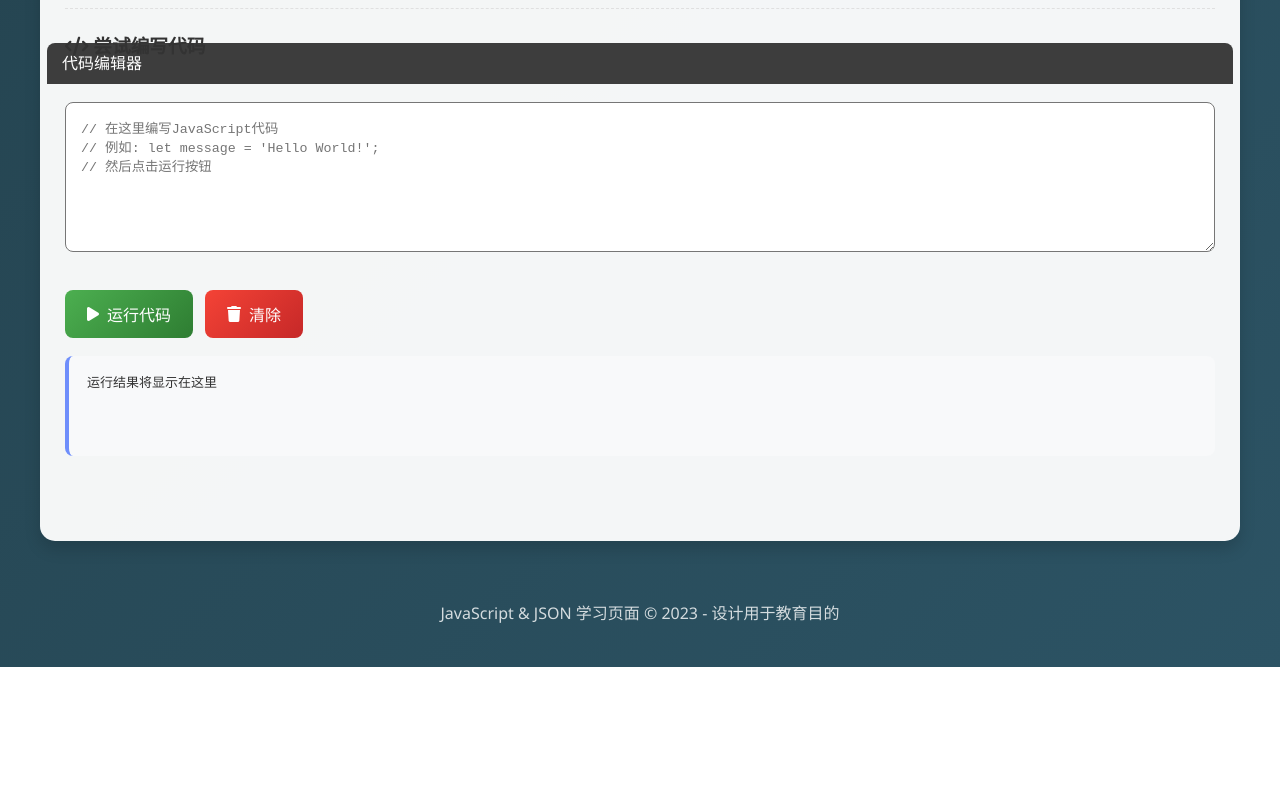
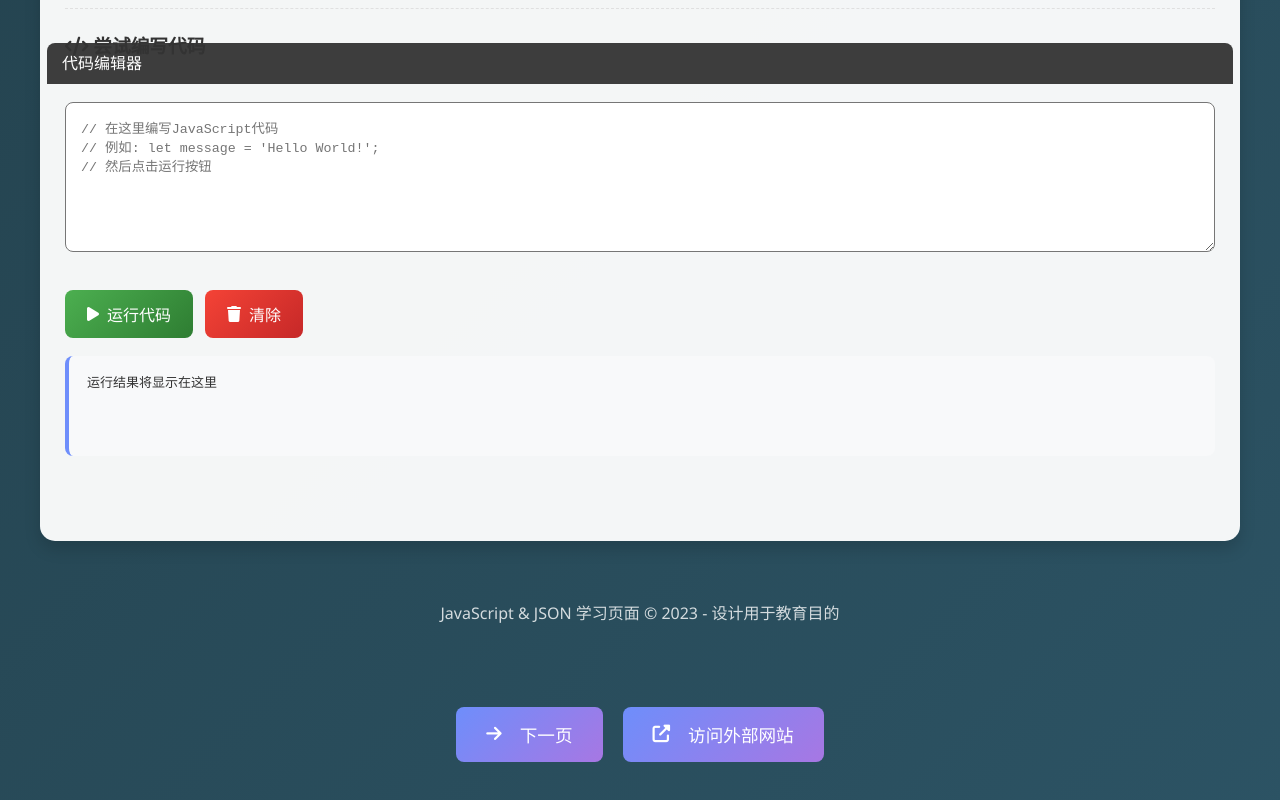
Before and after one commit to wmicft/wmicft.github.io, a plain HTML site: page index.html in a window 1280 px wide. Shown: the part 5347-6147 px from the top of the page. Before the commit the page ends 6014 px from the top, so only its background shows below. Drawn offline with Linux system fonts and the light colour scheme.

Commit message:
Add files via upload

```diff
--- a/index.html
+++ b/index.html
@@ -924,3 +924,58 @@ colors.forEach(color => {
     </script>
 </body>
 </html>
+<!-- 在您现有页面的footer之前添加这个导航部分 -->
+<div class="navigation">
+    <div class="nav-buttons">
+        <button class="nav-btn" onclick="goToNextPage()">
+            <i class="fas fa-arrow-right"></i> 下一页
+        </button>
+        <button class="nav-btn" onclick="goToExternalSite()">
+            <i class="fas fa-external-link-alt"></i> 访问外部网站
+        </button>
+    </div>
+</div>
+
+<style>
+.navigation {
+    text-align: center;
+    margin: 40px 0;
+    padding: 20px;
+}
+
+.nav-buttons {
+    display: flex;
+    justify-content: center;
+    gap: 20px;
+    flex-wrap: wrap;
+}
+
+.nav-btn {
+    background: linear-gradient(135deg, #6e8efb, #a777e3);
+    color: white;
+    border: none;
+    padding: 15px 30px;
+    border-radius: 8px;
+    cursor: pointer;
+    font-size: 1.1rem;
+    transition: all 0.3s;
+    display: flex;
+    align-items: center;
+    gap: 10px;
+}
+
+.nav-btn:hover {
+    transform: translateY(-3px);
+    box-shadow: 0 8px 15px rgba(0, 0, 0, 0.2);
+}
+</style>
+
+<script>
+function goToNextPage() {
+    window.location.href = 'wmicft-prog.github.io';
+}
+
+function goToExternalSite() {
+    window.open('https://www.example.com', '_blank');
+}
+</script>
```
